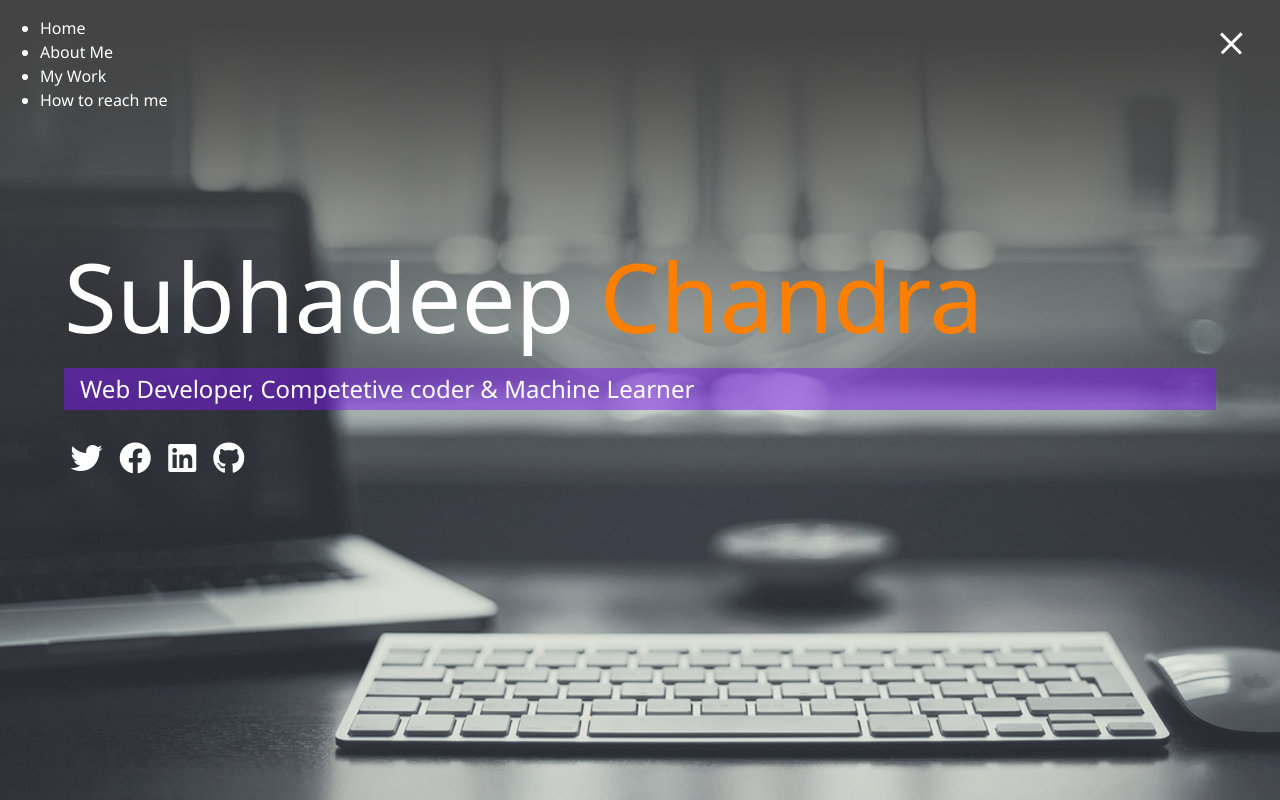
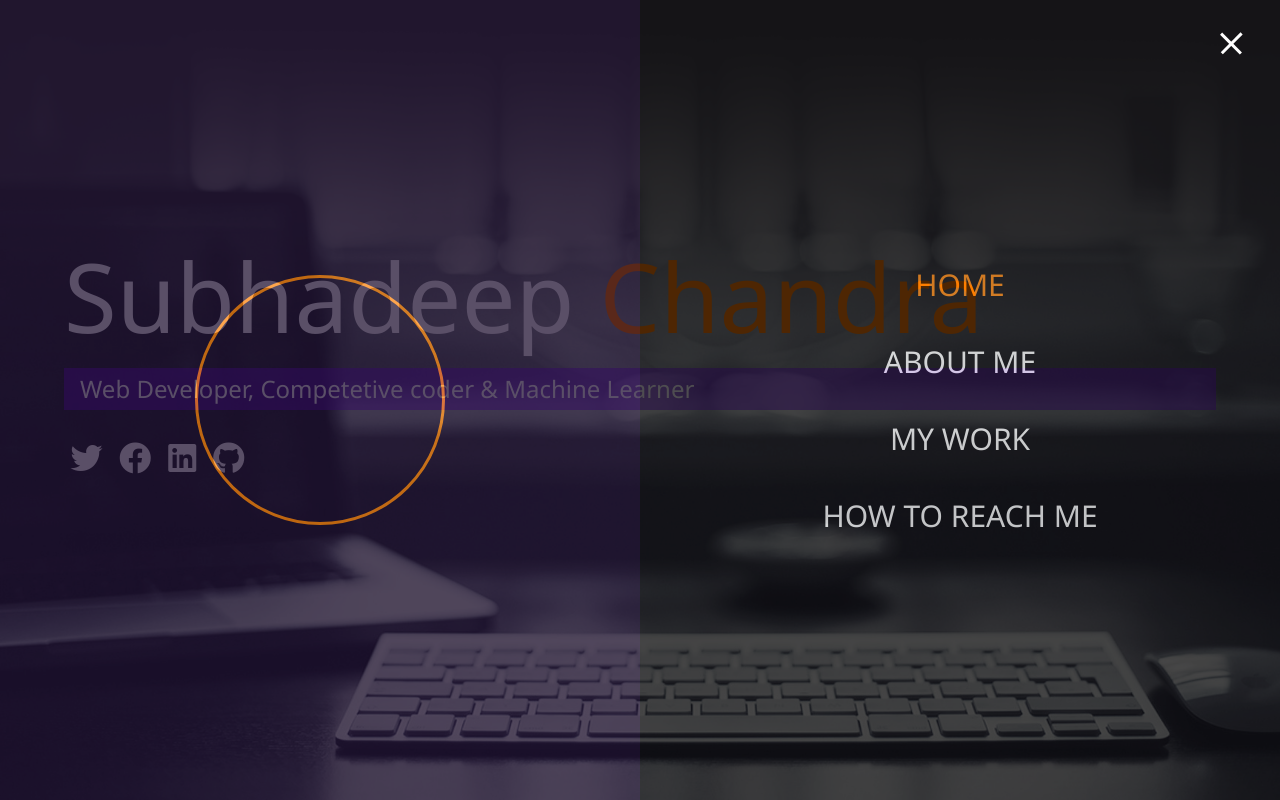
Before and after one commit to subhadeepchandra1/Portfolio-Website, a website: page index.html in a window 1280 px wide. Both pictures are taken after a click on the element 1231 px from the left and 47 px from the top of the page. Drawn offline with Linux system fonts and the light colour scheme.

Commit message:
Menu Overlay

```diff
--- a/index.html
+++ b/index.html
@@ -19,12 +19,12 @@
 
         <nav class="menu">
             <div class="menu-branding">
-                <div class="class-portrait">
+                <div class="portrait">
 
                 </div>
             </div>
             <ul class="menu-nav">
-                <li class="nav-item">
+                <li class="nav-item current">
                     <a href="/" class="nav-link">
                         Home
                     </a>
--- a/scss/_menu.scss
+++ b/scss/_menu.scss
@@ -34,3 +34,95 @@
         }
     }
 }
+
+.menu {
+    position: fixed;
+    top: 0;
+    width: 100%;
+    opacity: 0.7;
+    visibility: hidden;
+
+    &.show {
+        visibility: visible;
+    }
+
+    &-branding, &-nav {
+        display: flex;
+        flex-flow: column wrap;
+        align-items: center;
+        justify-content: center;
+        float: left;
+        width: 50%;
+        height: 100vh;
+        overflow: hidden;
+    }
+
+    &-nav{
+        margin: 0;
+        padding: 0;
+        background: darken($primary-color,49);
+        list-style: none;
+        transform: translate3d(0,-100%,0);
+        @include easeOut;
+
+        &.show {
+            transform: translate3d(0,0,0);
+        }
+    }
+
+    &-branding {
+        background: darken($primary-color,42);
+
+        transform: translate3d(0,100%,0);
+        @include easeOut;
+
+        &.show {
+            transform: translate3d(0,0,0);
+        }
+
+        .portrait {
+            width: 250px;
+            height: 250px;
+            //background: url('../img/portrait.jpg');
+            border-radius: 50%;
+            border: solid 3px $secondary-color;
+        }
+    }
+
+    .nav-item{
+        transform: translate3d(600px,0,0);
+        @include easeOut;
+
+        &.show {
+            transform: translate3d(0,0,0);
+        }
+
+        &.current > a {
+            color: $secondary-color;
+        }
+    }
+
+    .nav-link {
+        display: inline-block;
+        position: relative;
+        font-size: 30px;
+        text-transform: uppercase;
+        padding: 1rem 0;
+        font-weight: 300;
+        color: #fff;
+        text-decoration: none;
+        @include easeOut;
+
+        &:hover {
+            color: $secondary-color;
+        }
+    }
+}
+
+//Delay each nav item
+
+@for $x from 1 through 4 {
+    .nav-item:nth-child(#{$x}) {
+        transition-delay: $x * 0.1s;
+    }
+}
```
Also changed, not shown: dist/css/main.css.
